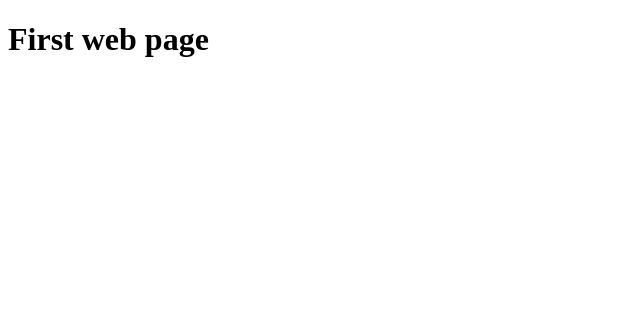
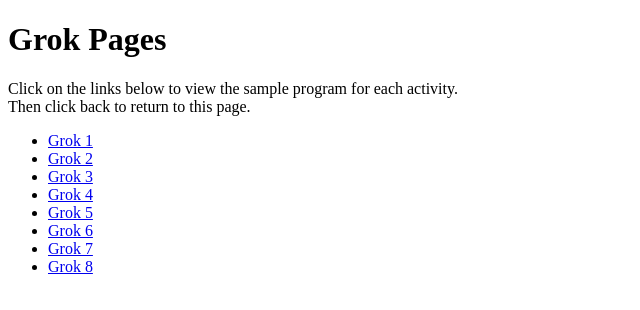
Before and after one commit to cggs-matthew-pham/js-grok, a plain HTML site: page index.html in a window 1280 px wide. Shown: the whole page, without its empty margins (0-640 px from the left). Drawn offline with Linux system fonts and the light colour scheme.

Commit message:
Add files via upload

```diff
--- a/index.html
+++ b/index.html
@@ -1,9 +1,21 @@
 <!DOCTYPE html>
 <html>
-    <head>
-
-    </head>
-    <body>
-        <h1>First web page</h1>
-    </body>
+<head>
+    <title>Grok Pages</title>
+</head>
+<body>
+    <h1>Grok Pages</h1>
+    <p>Click on the links below to view the sample program for each activity.<br>
+    Then click back to return to this page.</p>
+    <ul>
+        <li><a href="grok1.html">Grok 1</a></li>
+        <li><a href="grok2.html">Grok 2</a></li>
+        <li><a href="grok3.html">Grok 3</a></li>
+        <li><a href="grok4.html">Grok 4</a></li>
+        <li><a href="grok5.html">Grok 5</a></li>
+        <li><a href="grok6.html">Grok 6</a></li>
+        <li><a href="grok7.html">Grok 7</a></li>
+        <li><a href="grok8.html">Grok 8</a></li>
+    </ul>
+</body>
 </html>
```
